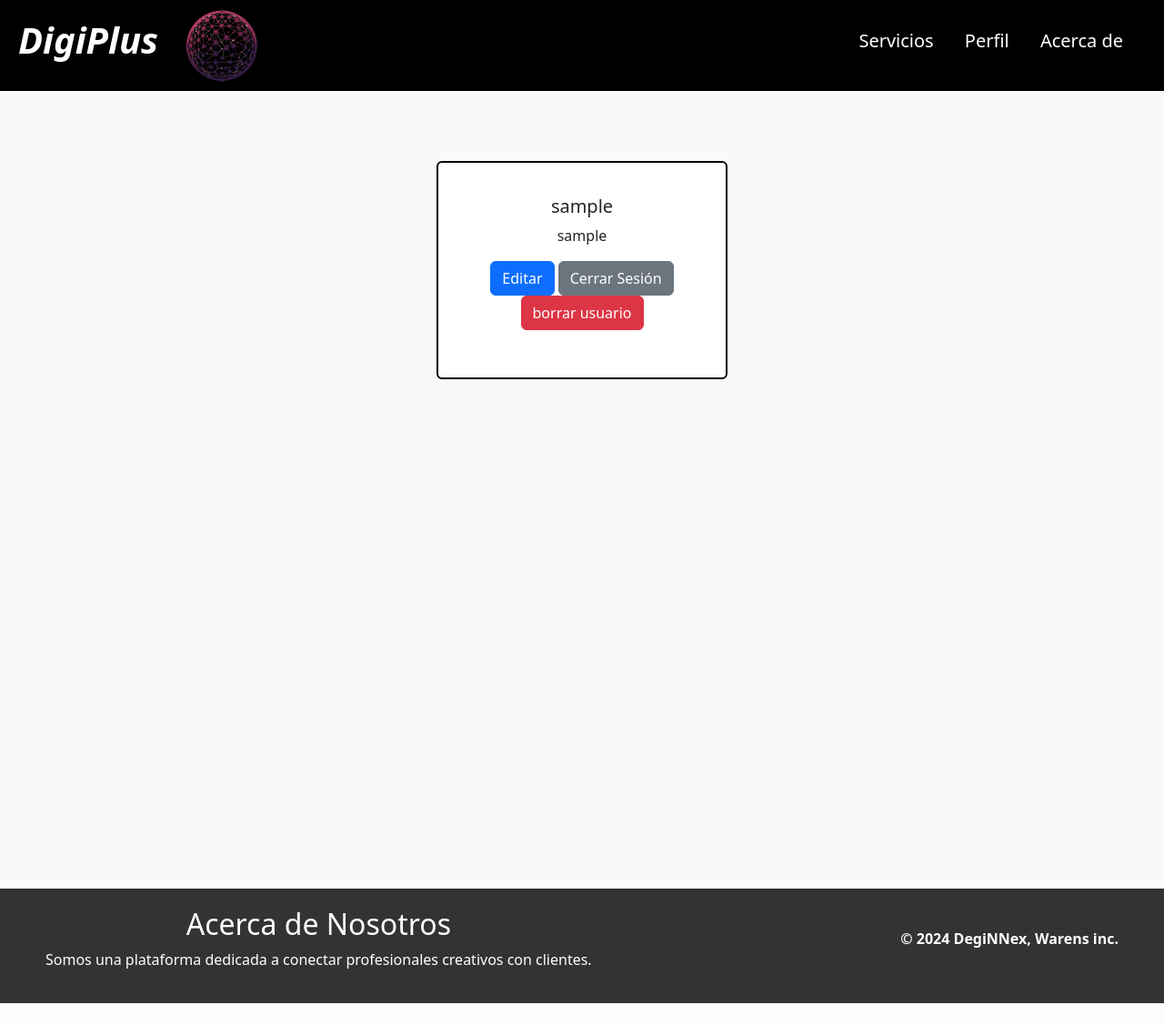
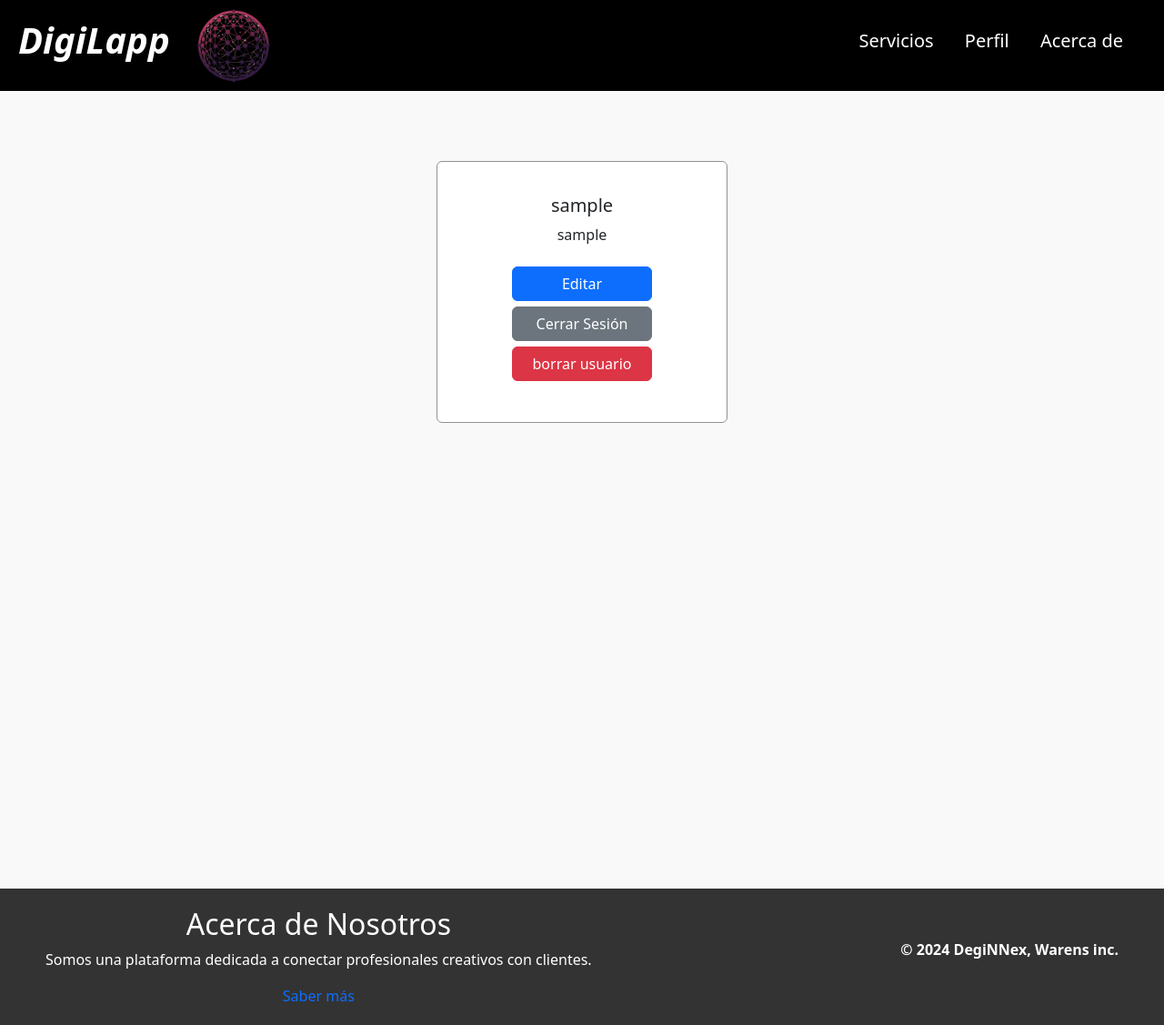
Before and after one commit to cthukh/GigiNNex, a Flask app: page /perfil in a window 1280 px wide. Shown: the whole page at 91% size. Before the commit the page ends 1103 px from the top, so only its background shows below. Run offline with Flask 3, Linux system fonts and the light colour scheme; the visitor is signed in with stand-in values (Sample User, id 1).

Commit message:
arreglos y cambios

```diff
--- a/controllers.py
+++ b/controllers.py
@@ -51,5 +51,3 @@ class ControladorUsuarios:
             db.session.delete(usuario)
             db.session.commit()
             return {'mensaje': "usuario eliminado"}
-    # #def obtener_usuarios()
-    # #def borrar_usuario()
--- a/static/css/perfil.css
+++ b/static/css/perfil.css
@@ -4,16 +4,26 @@
 
 .card {
     width: 20rem;
-    height: 15rem;
+    height: 18rem;
     text-align: center;
-    align-self: center;
+    align-items: center;
+    align-self: flex-start;
     padding: 20px;
     margin: 0 auto;
     margin-top: 6%;
-    border: 2px solid;
-    border-color: black;
+    border: 1px solid;
+    border-color: rgb(146, 146, 146);
 }
-
+.botones {
+    display: flex;
+    flex-direction: column;
+    width: 10rem;
+    margin-top: 20px;
+    height: max-content;
+    a {
+        margin: 3px;
+    }
+}
 .mensaje {
     text-align: center;
     color: rgb(0, 119, 255);
--- a/templates/auth.html
+++ b/templates/auth.html
@@ -2,7 +2,7 @@
 {% extends "base_auth.html" %}
 
 {% block title %}
-    Registrate en DegiNNex
+    Registrate en DigiLapp
 {% endblock %}
 
 <!-- El bloque link envia stylesheet por separado para evitar conflictos con otros archivos -->
--- a/templates/base_template.html
+++ b/templates/base_template.html
@@ -21,7 +21,7 @@
     <header>
         <a href="/inicio">
             <div class="logo">
-                <h1 class="title"><strong>DigiPlus</strong></h1>
+                <h1 class="title"><strong>DigiLapp</strong></h1>
                 <img src="{{ url_for('static', filename='img/logo_gigi-bg_remove-1024x1024.png') }}" width="100px" alt="logo-diginnex">
             </div>
         </a>
@@ -43,6 +43,7 @@
         <section id="about">
             <h2>Acerca de Nosotros</h2>
             <p>Somos una plataforma dedicada a conectar profesionales creativos con clientes.</p>
+            <a href="#">Saber más</a>
         </section>
         <p><strong>&copy; 2024 DegiNNex, Warens inc. </strong></p>
     </footer>
--- a/templates/cat_video.html
+++ b/templates/cat_video.html
@@ -1,7 +1,7 @@
 {% extends 'base_template.html' %}
 
 {% block title %}
-Perfiles sección video
+Perfiles en sección video
 {% endblock %}
 
 {% block link %}
--- a/templates/editar_usuario.html
+++ b/templates/editar_usuario.html
@@ -5,7 +5,7 @@ Editar Perfil
 {% endblock %}
 
 {% block link %}
-<link rel="stylesheet" href="{{ url_for('static', filename='editar_usuario.css') }}">
+<link rel="stylesheet" href="{{ url_for('static', filename='css/editar_usuario.css') }}">
 {% endblock %}
 
 {% block content %}
--- a/templates/index.html
+++ b/templates/index.html
@@ -4,7 +4,7 @@
 
 
 {% block title %}
-    DegiNNex
+    DegiLapp
 {% endblock %}
 
 <!-- El bloque link envia stylesheet por separado para evitar conflictos con otros archivos -->
--- a/templates/perfil.html
+++ b/templates/perfil.html
@@ -18,9 +18,11 @@
             <div class="card-body">
             <h5 class="card-title">{{ usuario.nombre }} </h5>
             <p class="card-text">{{usuario.correo }}</p>
-            <a href="/editar" class="btn btn-primary">Editar</a>
-            <a href="/logout" class="btn btn-secondary">Cerrar Sesión</a>
-            <a href="/eliminar_user" class="btn btn-danger">borrar usuario</a>
+            <div class="botones">
+                <a href="/editar" class="btn btn-primary">Editar</a>
+                <a href="/logout" class="btn btn-secondary">Cerrar Sesión</a>
+                <a href="/eliminar_user" class="btn btn-danger">borrar usuario</a>
+            </div>
             </div>
         </div>
         <div class="mensaje">
```
